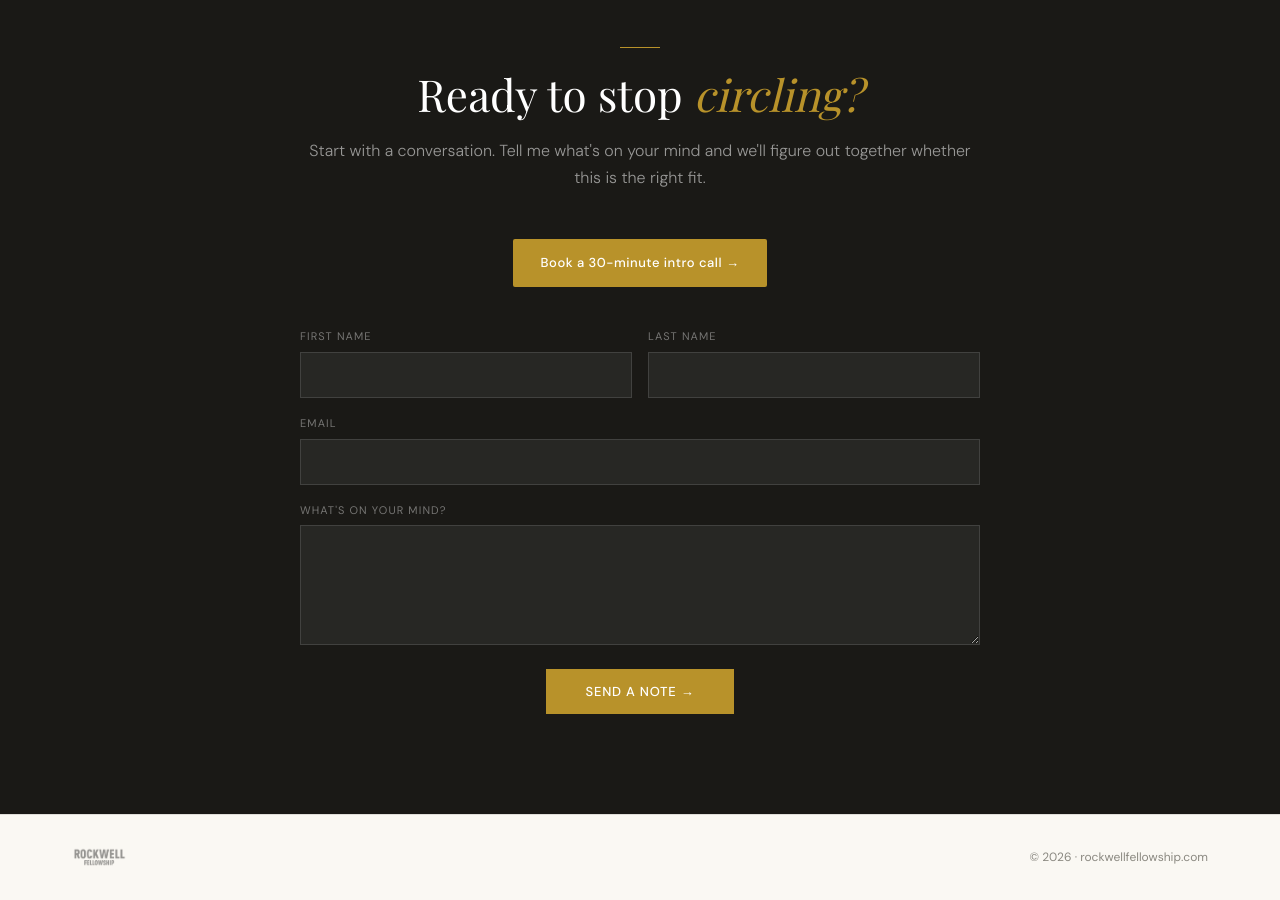
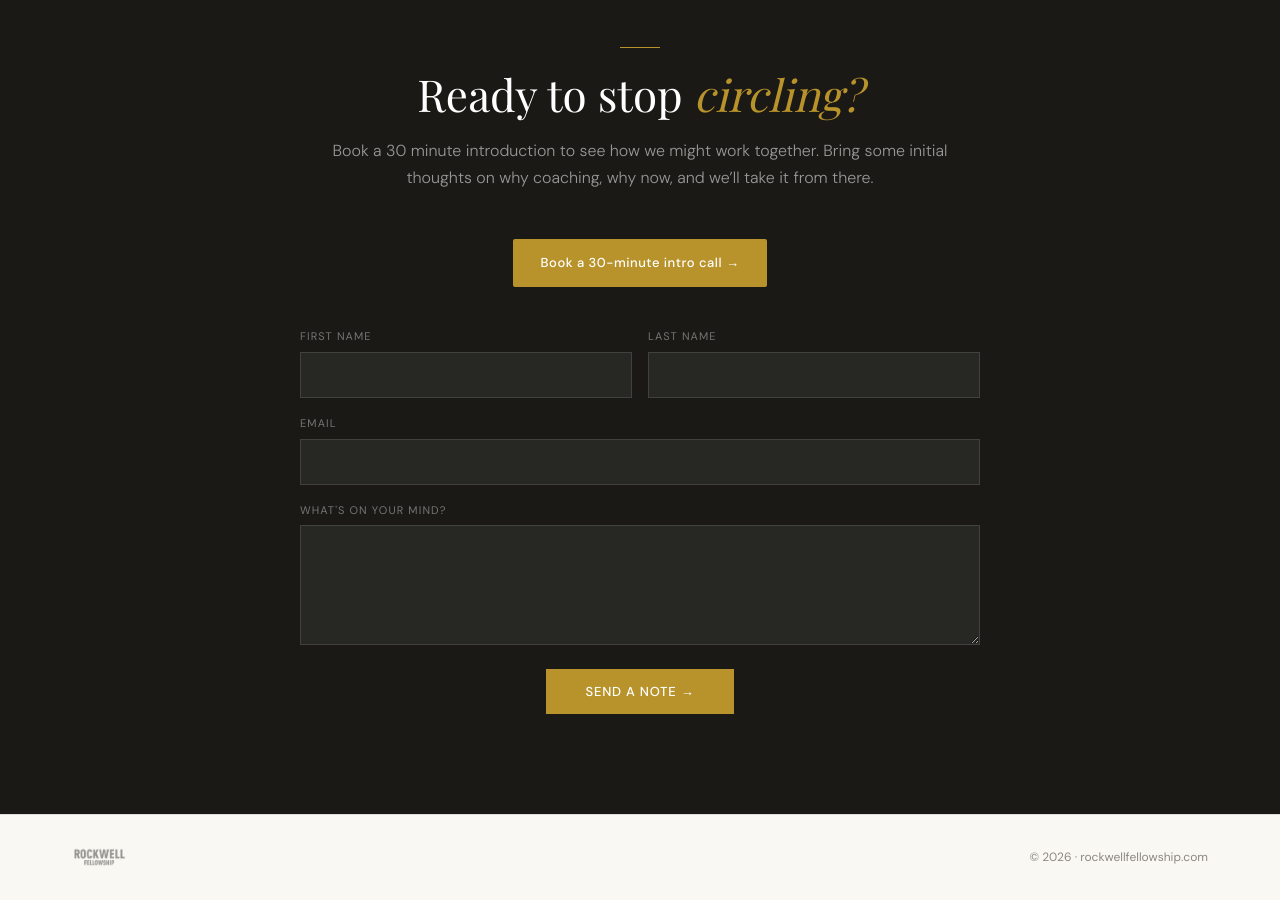
Before and after one commit to mightybrent/Rockwell-Fellowship, a Next.js app: page / in a window 1280 px wide. Shown: the part 6260-7160 px from the top of the page. Built offline with nearby package versions, Linux system fonts and the light colour scheme; a web font is replaced by a local one.

Commit message:
Update button links and contact section text

```diff
--- a/src/app/page.js
+++ b/src/app/page.js
@@ -18,8 +18,8 @@ export default function Page() {
           <h1 className="hero-headline">Has your leadership kept pace with your <em>company?</em></h1>
           <p className="hero-sub">I work with founders and senior leaders navigating the moment when their business changes faster than their skills or sense of self can keep up.</p>
           <div className="hero-actions">
-            <a href="#" className="btn-primary">See how we work</a>
-            <a href="#" className="btn-ghost">Learn about Andrew</a>
+            <a href="#work-together" className="btn-primary">See how we work</a>
+            <a href="#about" className="btn-ghost">Learn about Andrew</a>
           </div>
         </div>
         <div className="hero-right">
@@ -129,7 +129,7 @@ export default function Page() {
                     <p className="retainer-option-desc">Brought in by a board, a CEO, or a VP of People to work directly with a leader or small team. Results-forward, not soft. Inquire for scope and pricing.</p>
                   </div>
                 </div>
-                <a href="#" className="sprint-apply" style={{ marginTop: "8px" }}>Start a conversation →</a>
+                <a href="#contact" className="sprint-apply" style={{ marginTop: "8px" }}>Start a conversation →</a>
               </div>
             </div>
           </div>
@@ -213,7 +213,7 @@ export default function Page() {
         <div className="contact-inner">
           <div className="gold-rule" style={{ margin: "0 auto 20px" }}></div>
           <h2 className="contact-headline">Ready to stop <em>circling?</em></h2>
-          <p className="contact-sub">Start with a conversation. Tell me what's on your mind and we'll figure out together whether this is the right fit.</p>
+          <p className="contact-sub">Book a 30 minute introduction to see how we might work together. Bring some initial thoughts on why coaching, why now, and we’ll take it from there.</p>
           <a href="https://calendly.com/rockwellfellowship/"
              target="_blank"
              className="btn-primary">
```
